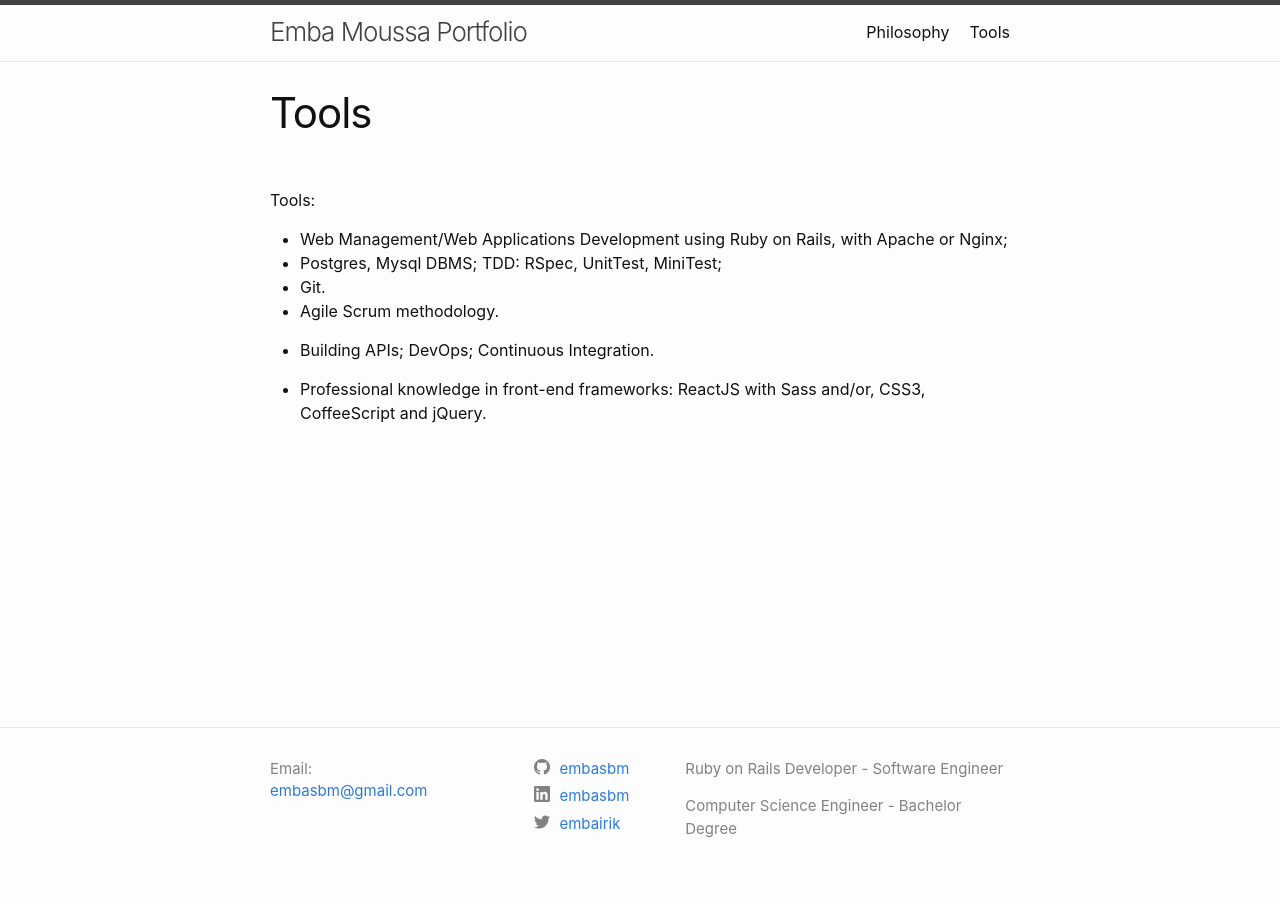
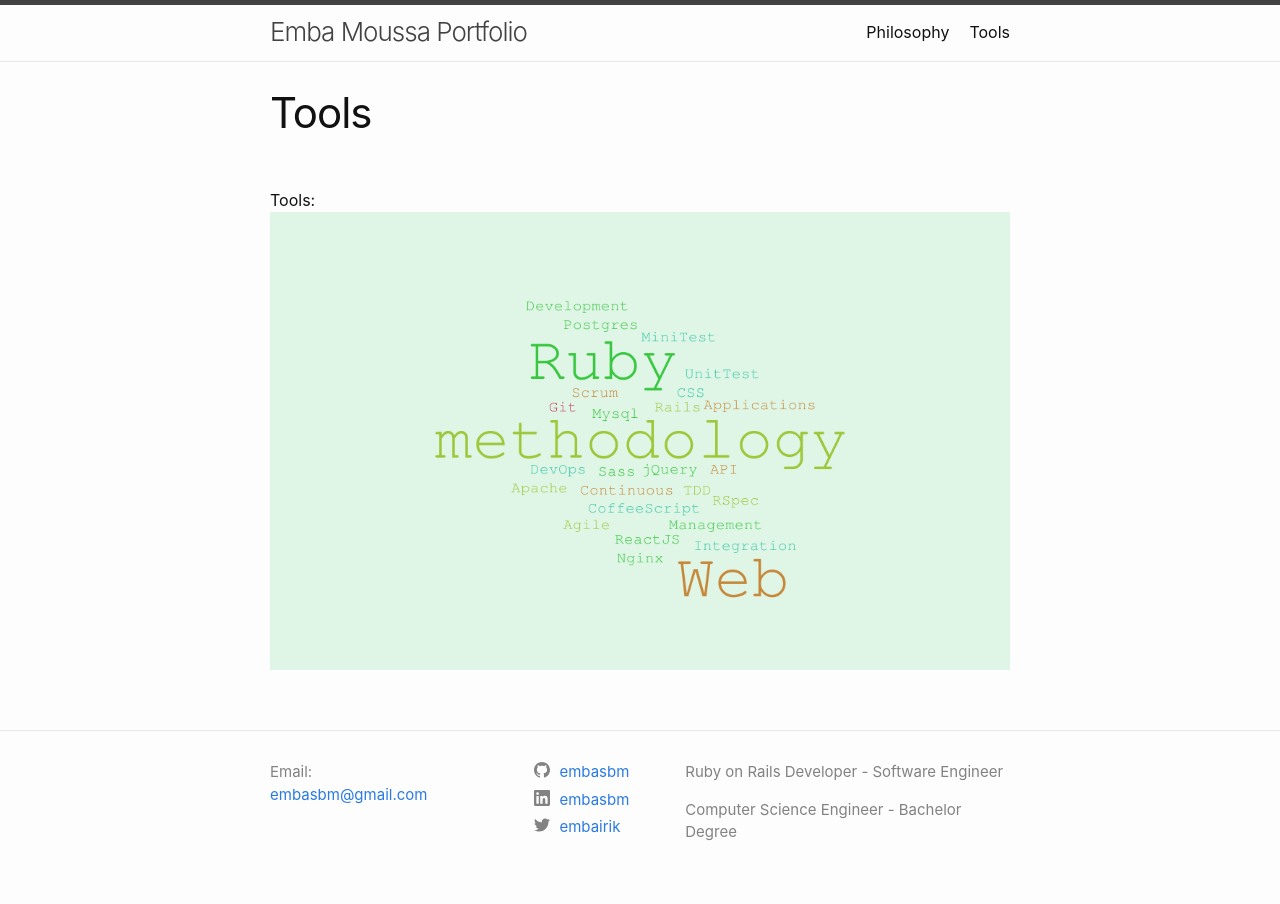
Before and after one commit to embasbm/embasbm.github.io, a Jekyll site: the page built from tools.md, in a window 1280 px wide. Built offline with Jekyll 4.4.1, drawn with Linux system fonts in a browser that asks for light colours.

Commit message:
use wordcloud for tools

```diff
--- a/tools.md
+++ b/tools.md
@@ -6,11 +6,4 @@ permalink: /tools/
 
 <br />
 Tools:
-* Web Management/Web Applications Development using Ruby on Rails, with Apache or Nginx;
-* Postgres, Mysql DBMS; TDD: RSpec, UnitTest, MiniTest;
-* Git.
-* Agile Scrum methodology.
-
-* Building APIs; DevOps; Continuous Integration.
-
-* Professional knowledge in front-end frameworks: ReactJS with Sass and/or, CSS3, CoffeeScript and jQuery.
+![Stack Tools Emba Moussa](/assets/stack-tool.png)
```
Also changed, not shown: assets/stack-tool.png (added).
